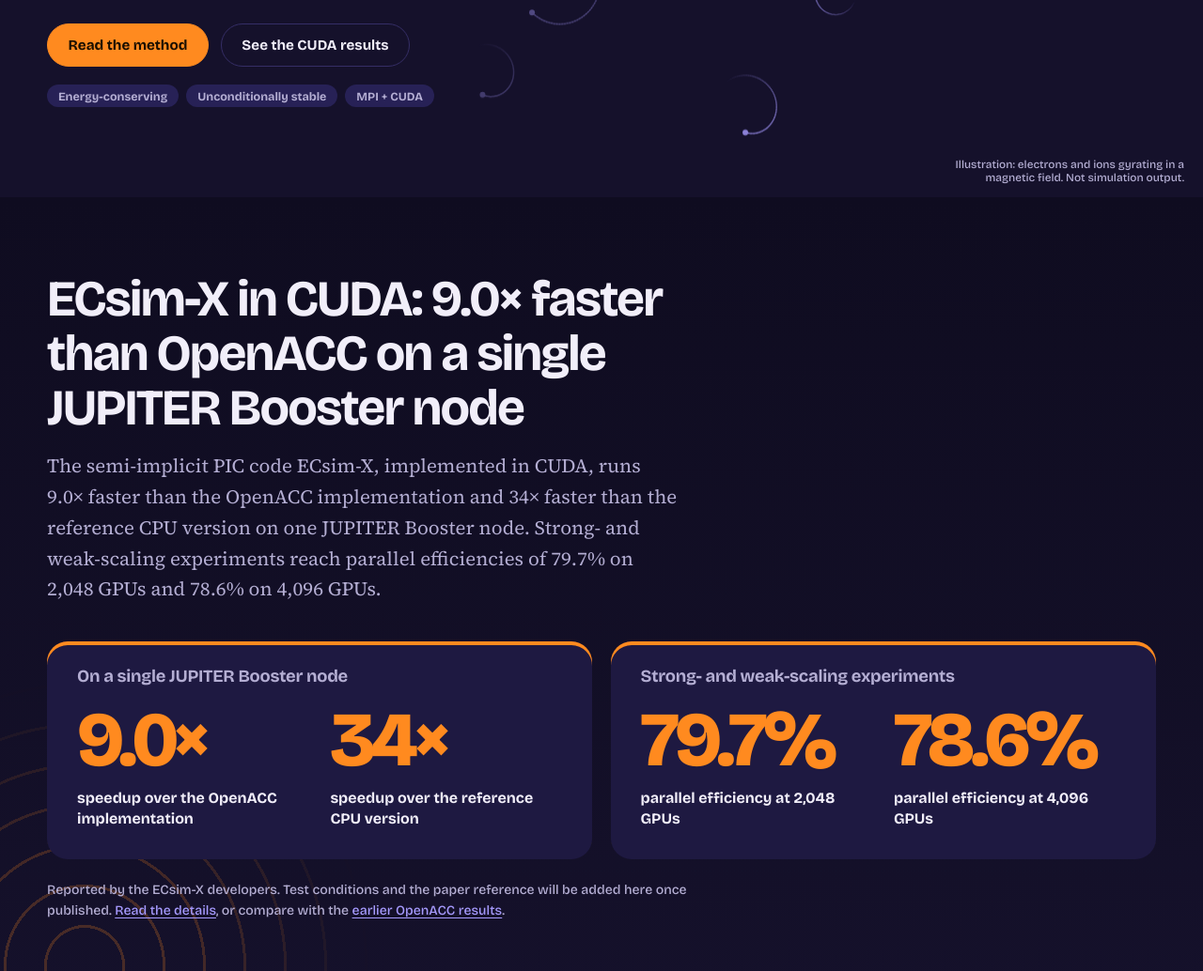
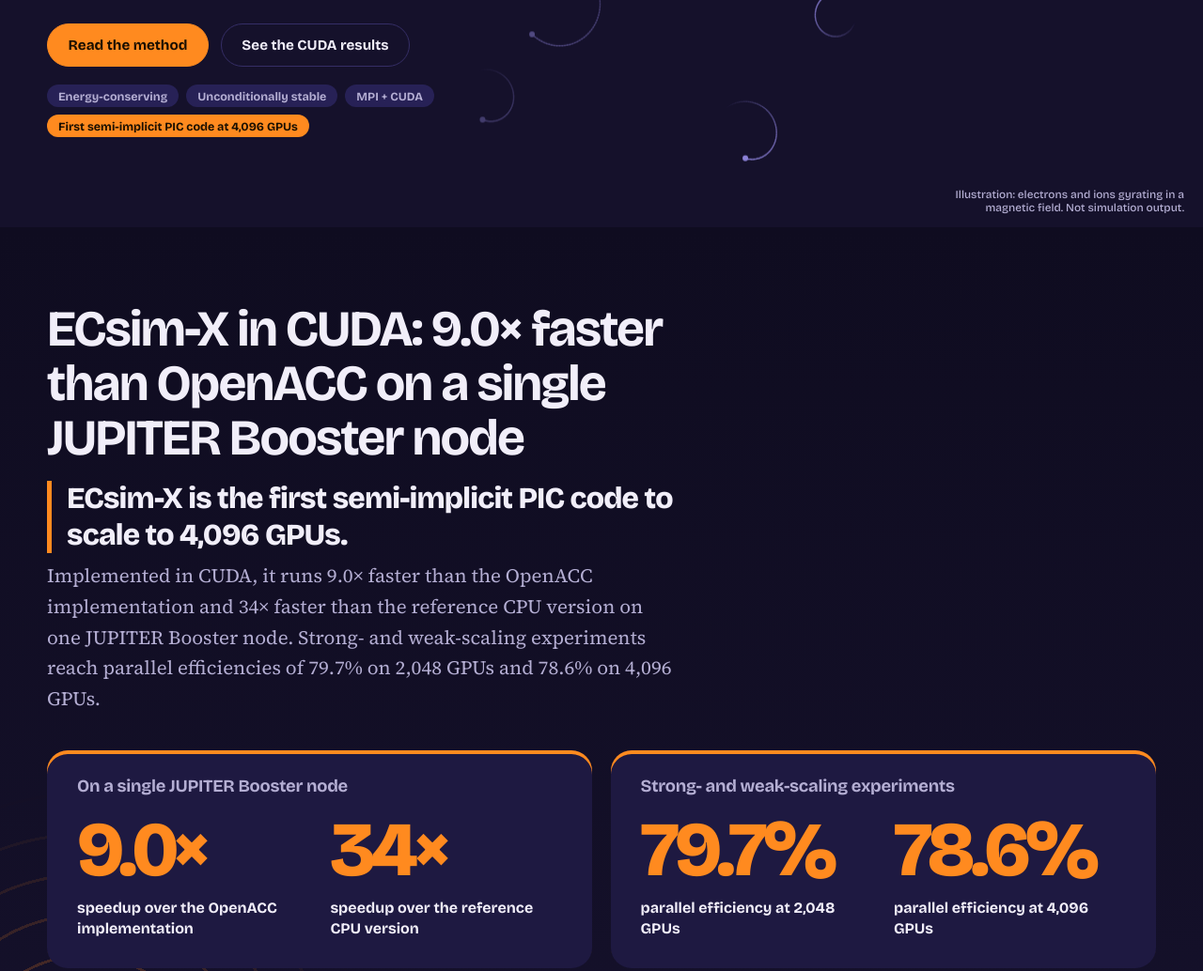
Before and after one commit to implicitPICcommunity/ecsimx.github.io, a plain HTML site: page index.html in a window 1280 px wide. Shown: the part 705-1739 px from the top of the page at 94% size. Drawn offline with nearby package versions, Linux system fonts and the light colour scheme.

Commit message:
Add "first semi-implicit PIC code to scale to 4,096 GPUs" highlight
Show the claim as a hero tag, as a pull statement in the home-page CUDA
results section, and in the Benchmarks and GPU Acceleration CUDA sections.

Co-Authored-By: Claude Sonnet 5.5 <noreply@anthropic.com>
Claude-Session: https://claude.ai/code/session_01SmRpxesTTTchnRwuWSkVkR

```diff
--- a/assets/styles.css
+++ b/assets/styles.css
@@ -205,3 +205,6 @@ details.data{margin:1rem 0;background:var(--panel);border-radius:14px}details.da
 .spot-note{font:.88rem/1.55 var(--display);color:var(--muted);max-width:75ch}
 @media(max-width:1000px){.spot-grid{grid-template-columns:1fr}}
 @media(max-width:520px){.spot-group{padding:1.4rem 1.3rem 1.6rem}.spot-pair{gap:1rem}}
+
+.pill-hot{background:var(--orange);color:var(--on-orange)}
+.spot-claim{margin:1rem 0 .4rem;font:800 clamp(1.35rem,2.6vw,2rem)/1.2 var(--display);letter-spacing:-.025em;color:var(--text);max-width:34ch;padding-left:1rem;border-left:5px solid var(--orange)}
--- a/index.html
+++ b/index.html
@@ -19,13 +19,14 @@
   <h1>A plasma code that conserves energy and runs on GPUs.</h1>
   <p class="lead">ECsim-X is a massively parallel, fully electromagnetic Particle-in-Cell code for space plasma physics. It builds on the Energy-Conserving Semi-Implicit Method (ECsim), parallelized with MPI, and adds GPU acceleration with OpenACC and CUDA.</p>
   <div class="hero-actions"><a class="button primary" href="scientific-method.html">Read the method</a><a class="button" href="#cuda-results">See the CUDA results</a></div>
-  <div class="tag-row"><span class="pill">Energy-conserving</span><span class="pill">Unconditionally stable</span><span class="pill">MPI + CUDA</span></div>
+  <div class="tag-row"><span class="pill">Energy-conserving</span><span class="pill">Unconditionally stable</span><span class="pill">MPI + CUDA</span><span class="pill pill-hot">First semi-implicit PIC code at 4,096 GPUs</span></div>
 </div></div>
 <div class="hero-visual"><canvas data-gyro aria-hidden="true"></canvas><p class="hero-note">Illustration: electrons and ions gyrating in a magnetic field. Not simulation output.</p></div></section>
 
 <section class="section spotlight" id="cuda-results"><div class="container">
 <h2>ECsim-X in CUDA: 9.0× faster than OpenACC on a single JUPITER Booster node</h2>
-<p class="lead">The semi-implicit PIC code ECsim-X, implemented in CUDA, runs 9.0× faster than the OpenACC implementation and 34× faster than the reference CPU version on one JUPITER Booster node. Strong- and weak-scaling experiments reach parallel efficiencies of 79.7% on 2,048 GPUs and 78.6% on 4,096 GPUs.</p>
+<p class="spot-claim">ECsim-X is the first semi-implicit PIC code to scale to 4,096 GPUs.</p>
+<p class="lead">Implemented in CUDA, it runs 9.0× faster than the OpenACC implementation and 34× faster than the reference CPU version on one JUPITER Booster node. Strong- and weak-scaling experiments reach parallel efficiencies of 79.7% on 2,048 GPUs and 78.6% on 4,096 GPUs.</p>
 <div class="spot-grid">
 <div class="spot-group"><h3>On a single JUPITER Booster node</h3><div class="spot-pair">
 <div class="spot-num"><b>9.0×</b><span>speedup over the OpenACC implementation</span></div>
```
Also changed, not shown: benchmarks.html (+1 -1 lines), gpu-acceleration.html (+1 -1 lines).
